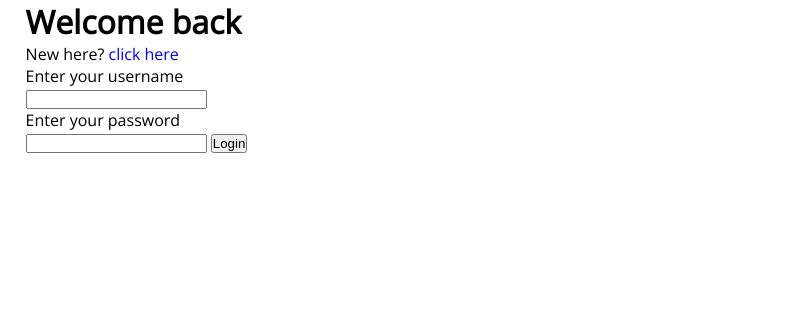
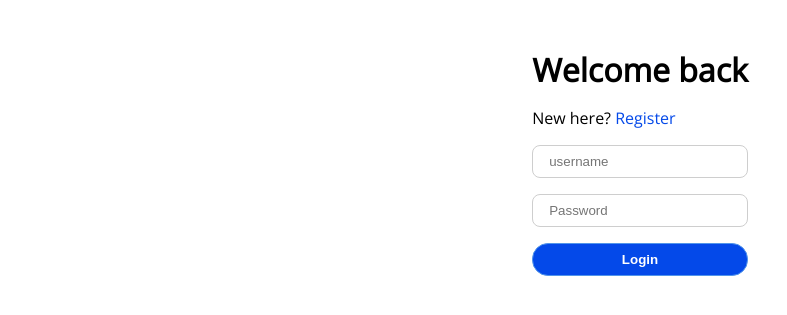
Before and after one commit to joaovitorwitt/django-crm, a Django app: page /login/ in a window 1280 px wide. Shown: the part 57-372 px from the top of the page, without its empty margins (0-787 px from the left). Run offline with Django 4.2, Linux system fonts and the light colour scheme.

Commit message:
login & register styles

```diff
--- a/dcrm/website/static/styles/styles.css
+++ b/dcrm/website/static/styles/styles.css
@@ -19,7 +19,6 @@ ul {
 a {
     text-decoration: none;
 }
-
 
 
 /* general classes */
@@ -60,12 +59,44 @@ a {
 }
 
 /* login styling */
+.content-wrapper-login {
+    display: flex;
+    justify-content: center;
+    margin-top: 3rem;
+}
 
+.info > p {
+    margin: 1rem 0;
+}
+
+.info > p > a {
+    color: #0449e9;
+}
+
+.info > p > a:hover {
+    text-decoration: underline;
+}
+
+.login-btn {
+    width: 100%;
+    padding: .5rem 1rem;
+    border-radius: 1rem;
+    border: 1px solid #5195ea;
+    background-color: #0449e9;
+    color: white;
+    font-weight: bold;
+    cursor: pointer;
+}
+
+.login-btn:hover {
+    background-color: #0449e9e0;
+}
 
 /* register styling */
 .content-wrapper {
     display: flex;
     justify-content: center;
+    margin-top: 2rem;
 }
 
 .top-info > span {
@@ -74,11 +105,49 @@ a {
     font-weight: bold;
 }
 
+.top-info > h1 {
+    margin: 1rem 0;
+}
+
 .top-info > p > a {
     color: #0449e9;
+}
+
+.top-info > p > a:hover {
+    text-decoration: underline;
+}
+
+.full-name-wrapper {
+   margin: 1rem 0;
+}
+
+.full-name-wrapper > input {
+    padding: .5rem 1rem;
+    border-radius: .5rem;
+    border: 1px solid #cecece;
+    outline: none;
 }
 
 .input-wrapper {
     display: flex;
     flex-direction: column;
 }
+
+.input-wrapper > input {
+    margin-bottom: 1rem;
+    padding: .5rem 1rem;
+    border-radius: .5rem;
+    border: 1px solid #cecece;
+    outline: none;
+}
+
+.input-wrapper > input[type=submit] {
+    background-color: #0449e9;
+    color: #ededee;
+    font-weight: bold;
+    cursor: pointer;
+}
+
+.input-wrapper > input[type=submit]:hover {
+    background-color: #5195ea;
+}
--- a/dcrm/website/templates/login.html
+++ b/dcrm/website/templates/login.html
@@ -3,21 +3,27 @@
 {% block body %}
 
     <div class="container">
+        <div class="content-wrapper-login">
+            <div class="content-inner-wrapper-login">
+                <div class="info">
+                    <h1>Welcome back</h1>
+                    <p>New here? <a href="{% url 'website:register' %}">Register</a></p>
+                </div>
 
-        <div class="info">
-            <h1>Welcome back</h1>
-            <p>New here? <a href="{% url 'website:register' %}">click here</a></p>
+                <form>
+                    <div class="input-wrapper">
+                        <input type="text" placeholder="username">
+                    </div>
+
+                    <div class="input-wrapper">
+                        <input type="password" placeholder="Password">
+                    </div>
+
+                    <input type="submit" value="Login" class="login-btn">
+                </form>
+            </div>
         </div>
 
-        <form>
-            <p>Enter your username</p>
-            <input type="text">
-
-            <p>Enter your password</p>
-            <input type="password">
-
-            <input type="submit" value="Login">
-        </form>
     </div>
 
 {% endblock %}
--- a/dcrm/website/templates/register.html
+++ b/dcrm/website/templates/register.html
@@ -21,7 +21,7 @@
                     </div>
 
                     <div class="input-wrapper">
-                        <input type="text" placeholder="Email" name="email">
+                        <input type="text" placeholder="Email" name="email" autocomplete="off">
 
                         <input type="password" name="password" placeholder="Password">
                         <input type="passwrod" name="confirmation" placeholder="Confirm password">
```
